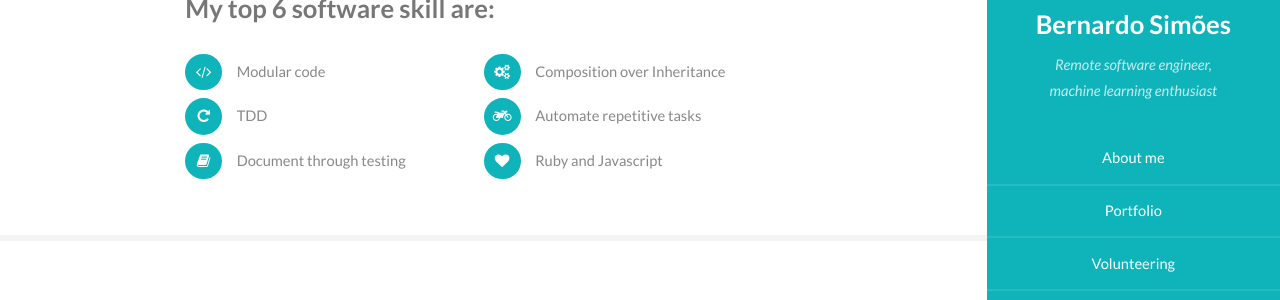
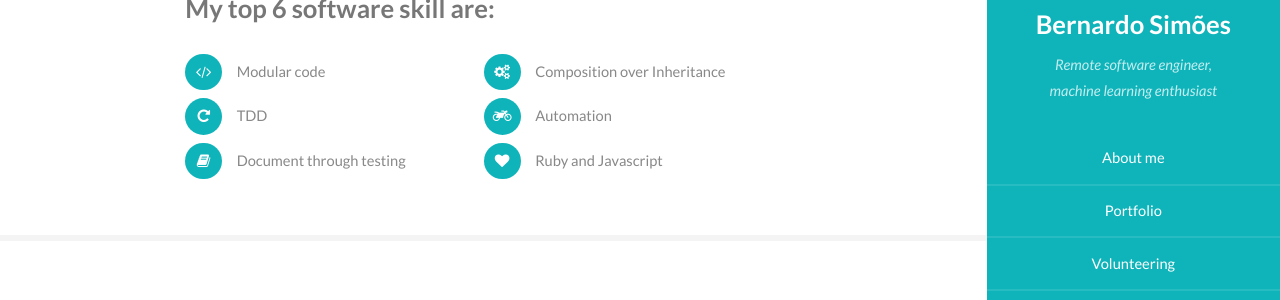
Before and after one commit to bernardo-cs/golfadas.github.io, a Jekyll site: the page built from index.html, in a window 1280 px wide and 900 px high, scrolled down 620 px. Shown: the part 153-453 px from the top of the window. Built offline with Jekyll 4.4.1, drawn with Linux system fonts in a browser that asks for light colours.

Commit message:
Changed quote

```diff
--- a/index.html
+++ b/index.html
@@ -27,7 +27,7 @@ layout: default
                 <li class="fa-code">Modular code</li>
                 <li class="fa-cogs">Composition over Inheritance</li>
                 <li class="fa-repeat">TDD</li>
-                <li class="fa-motorcycle">Automate repetitive tasks</li>
+                <li class="fa-motorcycle">Automation</li>
                 <li class="fa-book">Document through testing</li>
                 <li class="fa-heart">Ruby and Javascript</li>
             </ul>
```
